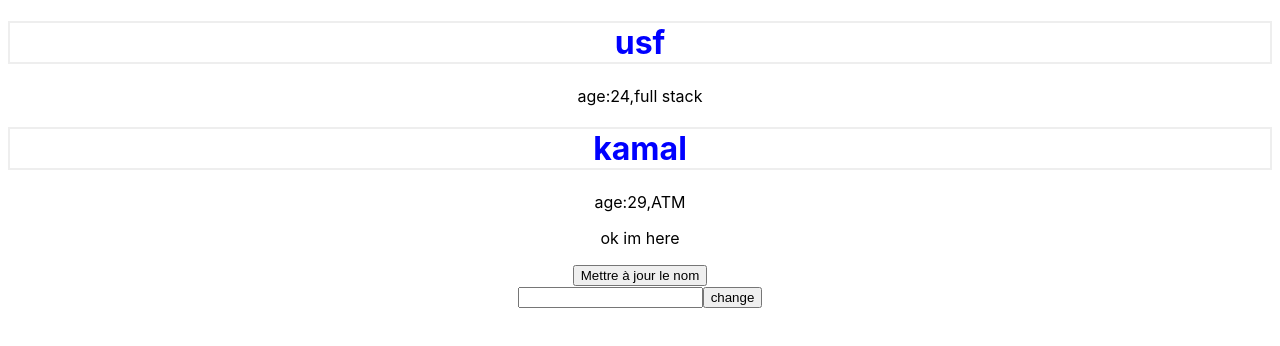
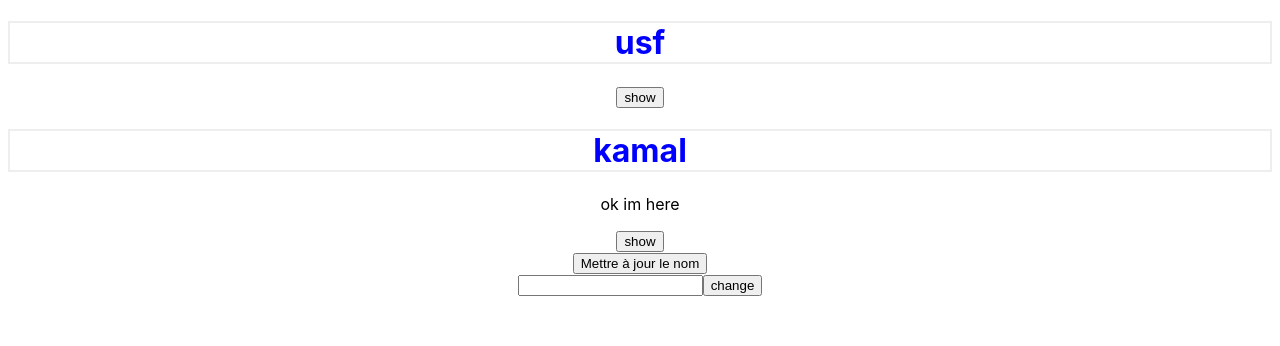
Before and after one commit to YTADLAOUI/learn-react, a React (Create React App) app: page / in a window 1280 px wide. Shown: the top 346 px of the page. Built offline with nearby package versions, Linux system fonts and the light colour scheme.

Commit message:
conditional

```diff
--- a/src/App.js
+++ b/src/App.js
@@ -13,6 +13,8 @@ const [person,setPerson]=useState([
     setPerson(updPerson);
   }
   const [namePerson,updateName]=useState('');
+  // console.log(namePerson,'hh')
+  // console.log(person);
   const UpdtName=()=>{
     const updPerson=[...person];
     updPerson[0].name=namePerson;
@@ -24,9 +26,11 @@ const [person,setPerson]=useState([
  const handlSubmit=(event)=>{
     event.preventDefault();
     UpdtName();
+    console.log(namePerson,'hh')
  }
   return (
     <div className="App">
+
       <Youssef name={person[0].name} age={person[0].age} metier={person[0].metier} />
       <Youssef click={updatePerson.bind(this,'nada')} name={person[1].name} age={person[1].age} metier={person[1].metier} >ok im here</Youssef>
       <button onClick={updatePerson.bind(this,'tadlaoui')}>Mettre à jour le nom</button>
--- a/src/components/Youssef.js
+++ b/src/components/Youssef.js
@@ -1,4 +1,8 @@
-import React from "react";
+import React, { useState } from "react";
+import './style.css'
+
+
+
 
 function Youssef(props){
   const  {name,age,metier,click} = props;
@@ -7,11 +11,16 @@ function Youssef(props){
     fontWeight:'bolde',
     border:'2px solid #eee'
   } ;
+
+    const [show,setShow]=useState(false)
+
 return(
-    <div>
+    <div className="pr">
       <h1 style={grandName}>{name}</h1>
-      <p onClick={click} >age:{age},{metier}</p>
+      {show===true ?(
+      <p onClick={click} >age:{age},{metier}</p>):null}
       <p>{props.children}</p>
+      <button onClick={()=>setShow(!show)}>show</button>
     </div>
  );
 }
--- /dev/null
+++ b/src/components/style.css
@@ -0,0 +1,3 @@
+.pr{
+  /* background-color: aquamarine; */
+}
```
